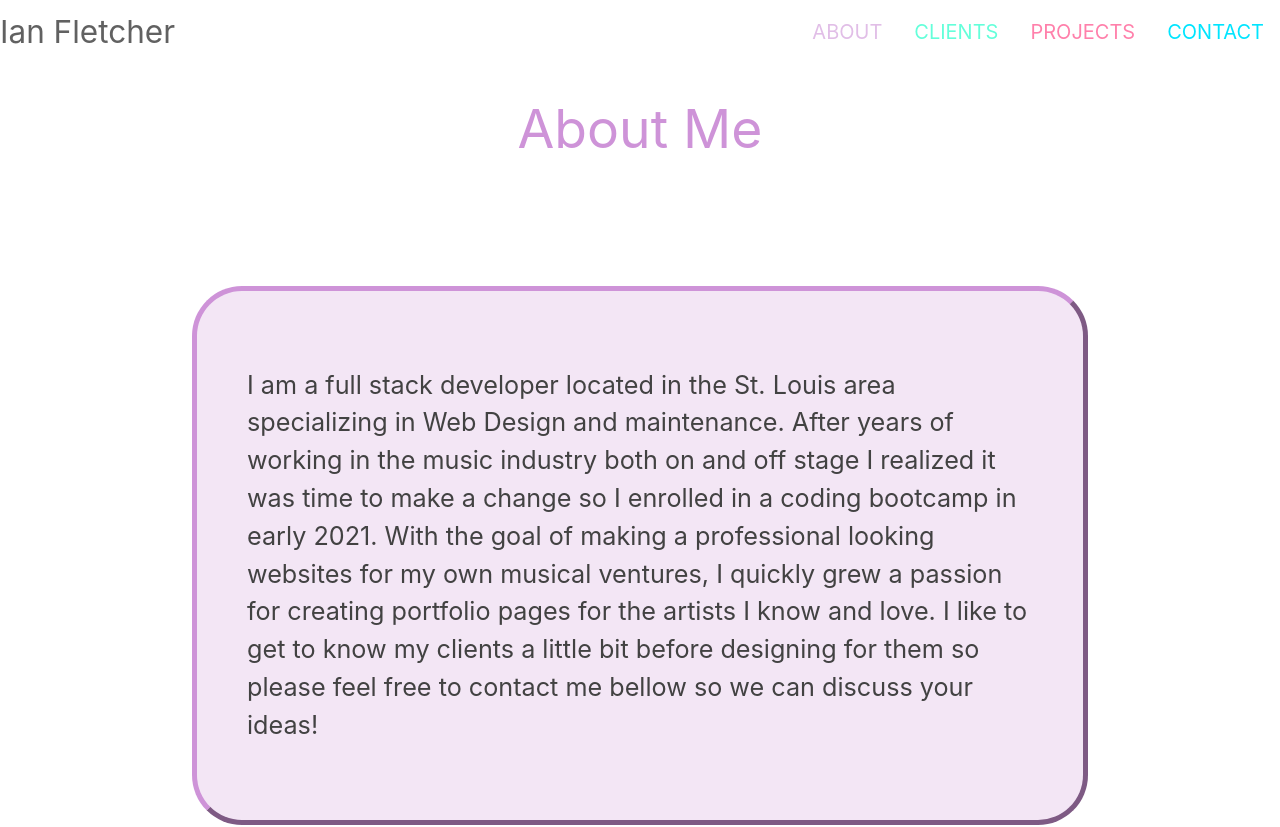
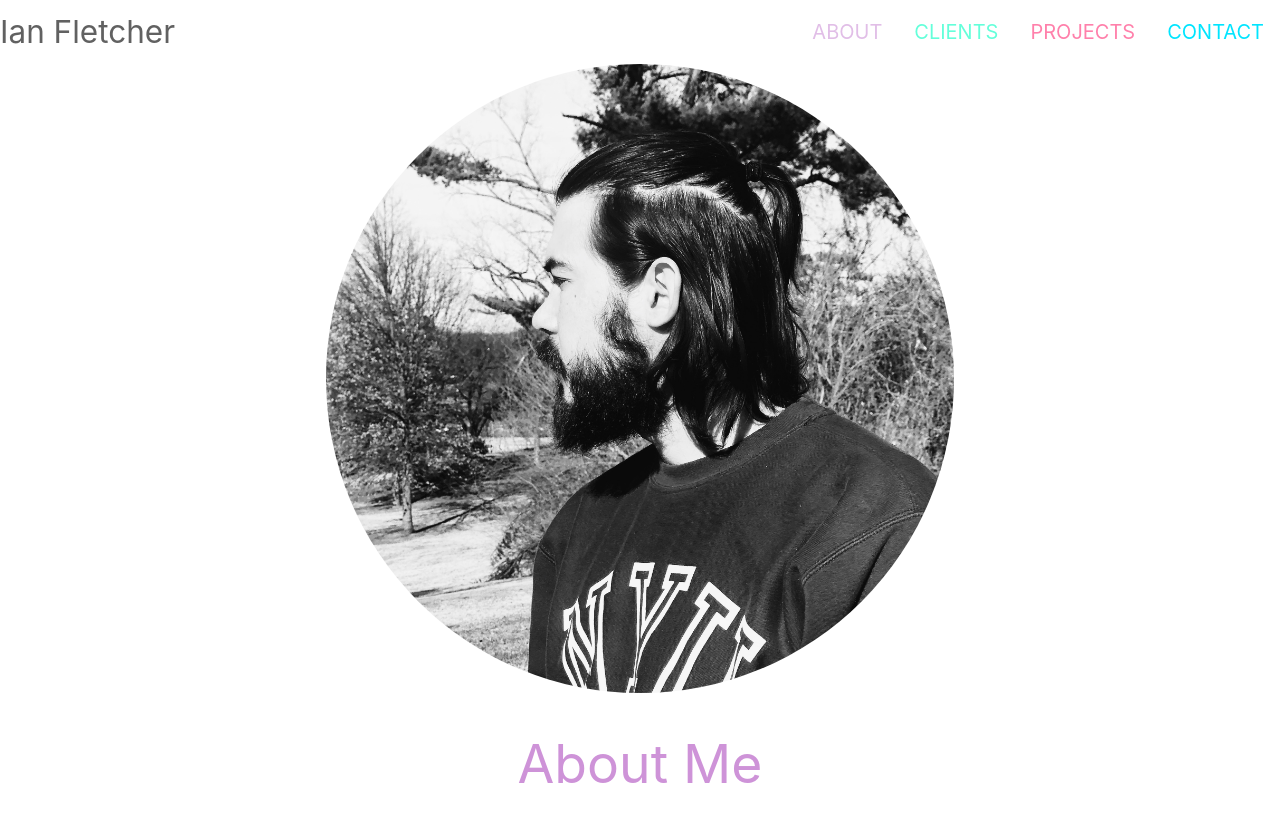
Before and after one commit to ianfletcher314/Ian-Fletcher-Portfolio, a React (Create React App) app: page / in a window 1280 px wide. Shown: the top 827 px of the page. Built offline with nearby package versions, Linux system fonts and the light colour scheme.

Commit message:
jumbotron photo added and is responsive. now I need to add in the projects section

```diff
--- a/src/App.js
+++ b/src/App.js
@@ -5,13 +5,16 @@ import About from "./components/About/About"
 import Projects from "./components/Projects/Projects"
 import Contact from "./components/Contact/Contact"
 import Footer from "./components/Footer/Footer"
+import Jumbotron from "./components/Jumbotron/Jumbotron"
 
 function App() {
   return (
     <div className="App">
       <Header/>
+      <Jumbotron/>
       <About/>
       <Contact/>
+
     </div>
   );
 }
--- /dev/null
+++ b/src/components/Jumbotron/Jumbotron.js
@@ -0,0 +1,14 @@
+import React from "react";
+import "./style.css";
+
+function Jumbotron() {
+    return (
+        <div>
+      <div class="container center">
+        <img src="images/ian2.jpg" alt="Ian's Photo" class="container circle responsive-img hide-on-med-and-down"></img>
+    </div>
+      </div>
+      );
+}
+
+export default Jumbotron;
```
Also changed, not shown: src/components/Jumbotron/style.css (added).
